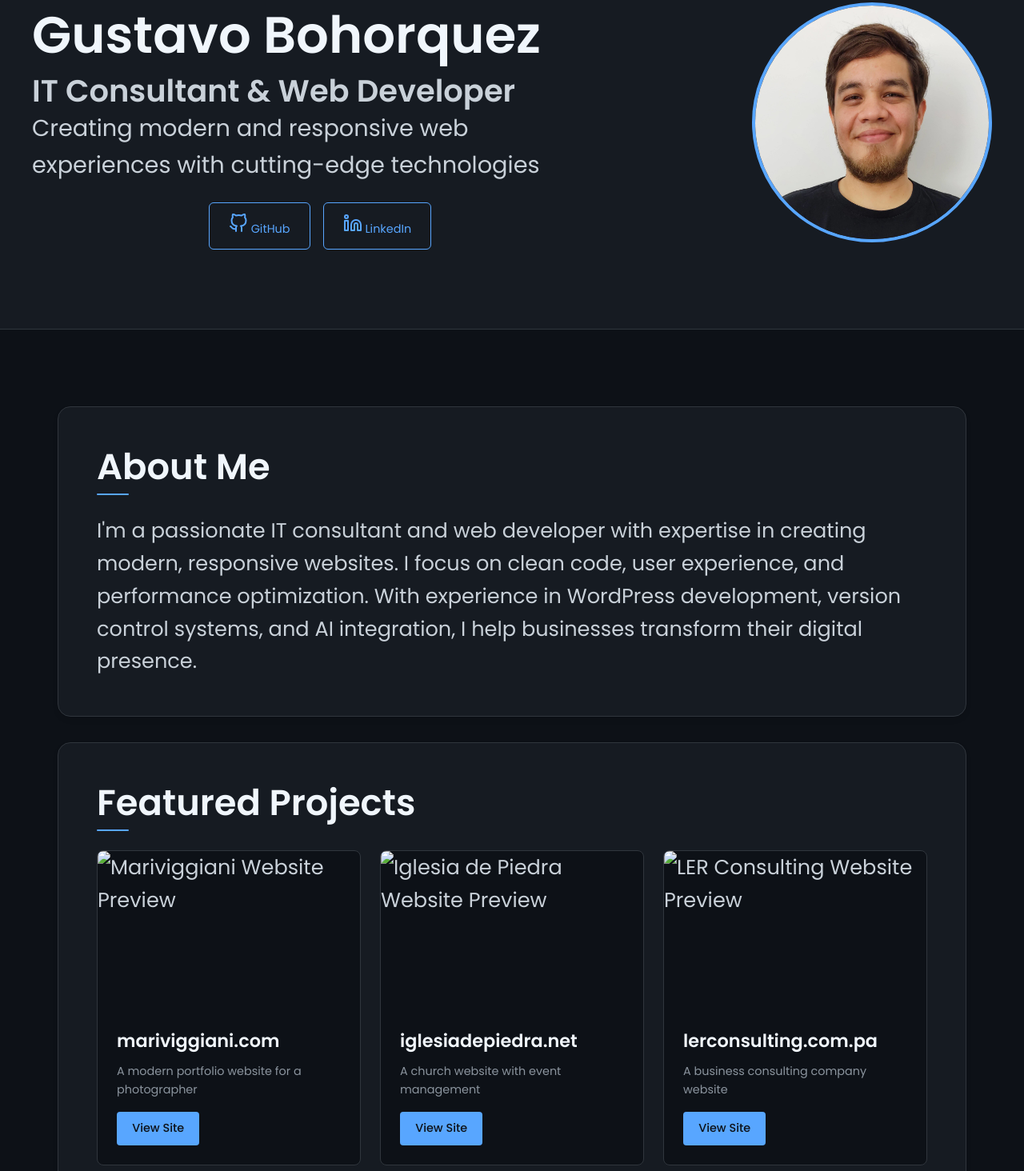
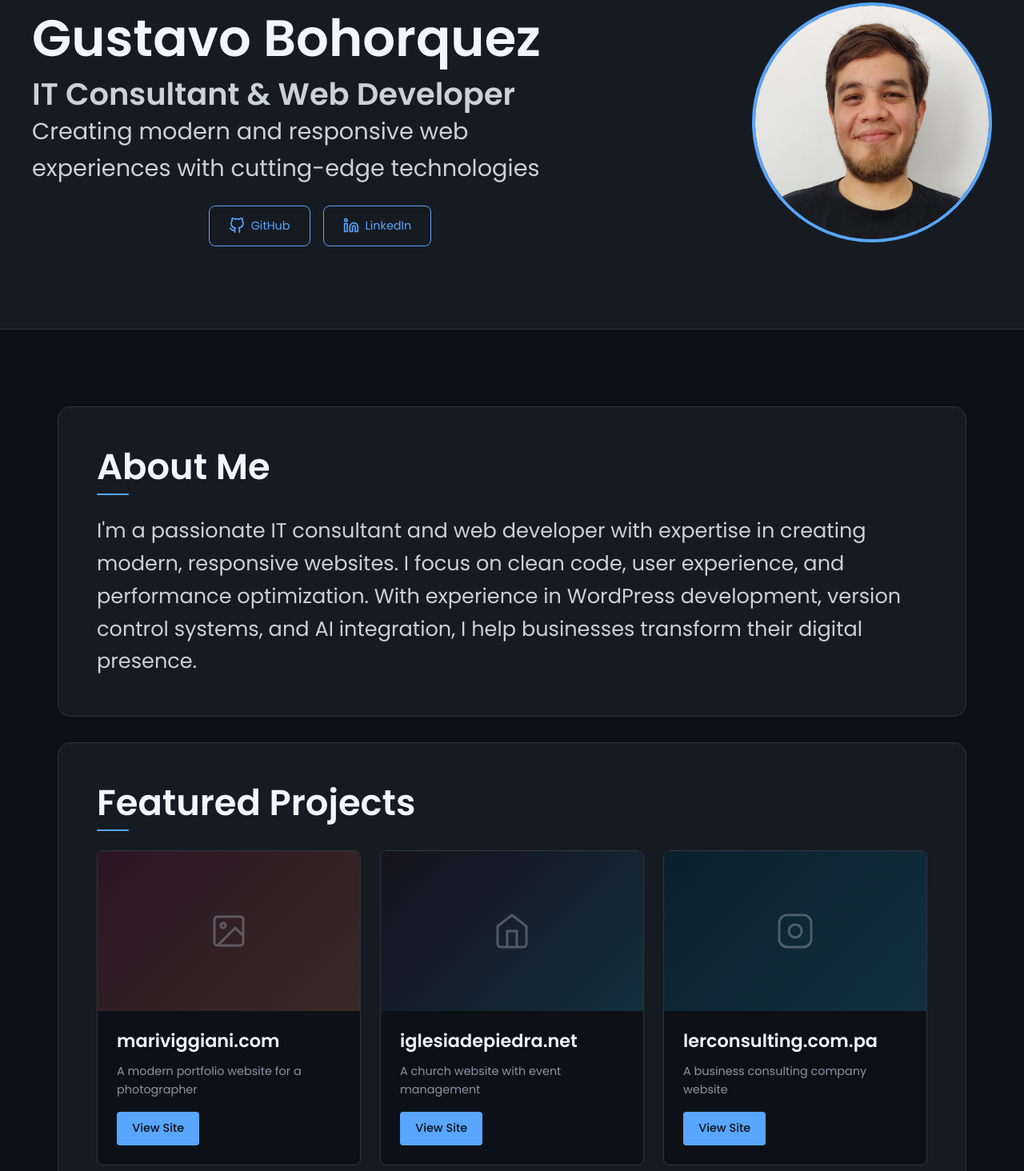
Before and after one commit to gabodo/gabodo.xyz, a plain HTML site: page index.html in a window 1280 px wide. Shown: the part 93-1557 px from the top of the page at 80% size. Drawn offline with Linux system fonts and the light colour scheme.

Commit message:
Enhance design: fix social icons, add SEO meta tags, remove section hover effect, replace missing project images with CSS placeholders

```diff
--- a/css/style.css
+++ b/css/style.css
@@ -115,17 +115,34 @@
 }
 
 .social-links a {
+  display: inline-flex;
+  align-items: center;
+  gap: 0.5rem;
   padding: 0.8rem 1.5rem;
   border: 1px solid var(--primary-color);
-  border-radius: 6px;
+  border-radius: 8px;
   transition: all var(--transition-speed) ease;
-  font-size: 0.9rem; /* Reduced font size for mobile */
+  font-size: 0.9rem;
+  color: var(--primary-color);
+  background: transparent;
+}
+
+.social-links a svg {
+  width: 20px;
+  height: 20px;
+  stroke: var(--primary-color);
+  fill: none;
+  transition: all var(--transition-speed) ease;
 }
 
 .social-links a:hover {
   background-color: var(--primary-color);
   color: var(--bg-primary);
   transform: translateY(-2px);
+}
+
+.social-links a:hover svg {
+  stroke: var(--bg-primary);
 }
 
 /* Main Content */
@@ -137,17 +154,11 @@
 
 section {
   background: var(--bg-secondary);
-  border-radius: 12px; /* Reduced border radius for mobile */
-  padding: 1.5rem; /* Reduced padding for mobile */
+  border-radius: 12px;
+  padding: 1.5rem;
   margin-bottom: 2rem;
   box-shadow: var(--card-shadow);
-  transition: transform var(--transition-speed) ease;
   border: 1px solid var(--border-color);
-}
-
-section:hover {
-  transform: translateY(-5px);
-  box-shadow: var(--card-hover-shadow);
 }
 
 section h2 {
@@ -192,8 +203,12 @@
 
 .project-image {
   width: 100%;
-  height: 180px; /* Reduced height for mobile */
+  height: 180px;
   overflow: hidden;
+  display: flex;
+  align-items: center;
+  justify-content: center;
+  background: linear-gradient(135deg, var(--bg-primary) 0%, var(--bg-secondary) 100%);
 }
 
 .project-image img {
@@ -205,6 +220,38 @@
 
 .project-card:hover .project-image img {
   transform: scale(1.05);
+}
+
+/* Project placeholder styling */
+.project-placeholder {
+  position: relative;
+}
+
+.project-placeholder::before {
+  content: '';
+  position: absolute;
+  top: 0;
+  left: 0;
+  right: 0;
+  bottom: 0;
+  opacity: 0.15;
+}
+
+.project-placeholder[data-color="#e1306c"]::before {
+  background: linear-gradient(135deg, #e1306c 0%, #f77737 100%);
+}
+
+.project-placeholder[data-color="#4a154b"]::before {
+  background: linear-gradient(135deg, #4a154b 0%, #00a0dc 100%);
+}
+
+.project-placeholder[data-color="#0077b5"]::before {
+  background: linear-gradient(135deg, #0077b5 0%, #00a0dc 100%);
+}
+
+.project-placeholder svg {
+  color: var(--text-muted);
+  opacity: 0.5;
 }
 
 .project-info {
--- a/index.html
+++ b/index.html
@@ -5,11 +5,23 @@
   <meta name="viewport" content="width=device-width, initial-scale=1.0">
   <meta name="description" content="Professional IT Consultant & Web Developer specializing in modern web solutions, WordPress development, and AI integration">
   <meta name="keywords" content="IT consultant, web developer, WordPress expert, full-stack developer, AI integration, Gustavo Bohorquez, Panama">
+  <meta name="author" content="Gustavo Bohorquez">
+  <link rel="canonical" href="https://gabodo.xyz">
+
+  <!-- Open Graph / Facebook -->
   <meta property="og:type" content="website">
   <meta property="og:url" content="https://gabodo.xyz">
   <meta property="og:title" content="Gustavo Bohorquez | IT Consultant & Web Developer">
   <meta property="og:description" content="IT Consultant & Web Developer Portfolio">
   <meta property="og:image" content="css/images/Gustavo.jpg">
+
+  <!-- Twitter -->
+  <meta name="twitter:card" content="summary_large_image">
+  <meta name="twitter:url" content="https://gabodo.xyz">
+  <meta name="twitter:title" content="Gustavo Bohorquez | IT Consultant & Web Developer">
+  <meta name="twitter:description" content="IT Consultant & Web Developer Portfolio">
+  <meta name="twitter:image" content="css/images/Gustavo.jpg">
+
   <meta name="theme-color" content="#0d1117">
   <title>Gustavo Bohorquez | IT Consultant & Web Developer</title>
   <link rel="preconnect" href="https://fonts.googleapis.com">
@@ -80,8 +92,12 @@
       <h2 class="es" style="display: none;">Proyectos Destacados</h2>
       <div class="projects-grid">
         <article class="project-card">
-          <div class="project-image">
-            <img src="css/images/mariviggiani-preview.jpg" alt="Mariviggiani Website Preview" loading="lazy" width="400" height="180">
+          <div class="project-image project-placeholder" data-color="#e1306c">
+            <svg xmlns="http://www.w3.org/2000/svg" width="48" height="48" viewBox="0 0 24 24" fill="none" stroke="currentColor" stroke-width="1.5">
+              <rect x="3" y="3" width="18" height="18" rx="2" ry="2"></rect>
+              <circle cx="8.5" cy="8.5" r="1.5"></circle>
+              <polyline points="21 15 16 10 5 21"></polyline>
+            </svg>
           </div>
           <div class="project-info">
             <h3>mariviggiani.com</h3>
@@ -94,8 +110,11 @@
         </article>
 
         <article class="project-card">
-          <div class="project-image">
-            <img src="css/images/iglesiadepiedra-preview.jpg" alt="Iglesia de Piedra Website Preview" loading="lazy" width="400" height="180">
+          <div class="project-image project-placeholder" data-color="#4a154b">
+            <svg xmlns="http://www.w3.org/2000/svg" width="48" height="48" viewBox="0 0 24 24" fill="none" stroke="currentColor" stroke-width="1.5">
+              <path d="M3 9l9-7 9 7v11a2 2 0 0 1-2 2H5a2 2 0 0 1-2-2z"></path>
+              <polyline points="9 22 9 12 15 12 15 22"></polyline>
+            </svg>
           </div>
           <div class="project-info">
             <h3>iglesiadepiedra.net</h3>
@@ -108,8 +127,12 @@
         </article>
 
         <article class="project-card">
-          <div class="project-image">
-            <img src="css/images/lerconsulting-preview.jpg" alt="LER Consulting Website Preview" loading="lazy" width="400" height="180">
+          <div class="project-image project-placeholder" data-color="#0077b5">
+            <svg xmlns="http://www.w3.org/2000/svg" width="48" height="48" viewBox="0 0 24 24" fill="none" stroke="currentColor" stroke-width="1.5">
+              <rect x="2" y="2" width="20" height="20" rx="5" ry="5"></rect>
+              <path d="M16 11.37A4 4 0 1 1 12.63 8 4 4 0 0 1 16 11.37z"></path>
+              <line x1="17.5" y1="6.5" x2="17.51" y2="6.5"></line>
+            </svg>
           </div>
           <div class="project-info">
             <h3>lerconsulting.com.pa</h3>
```
